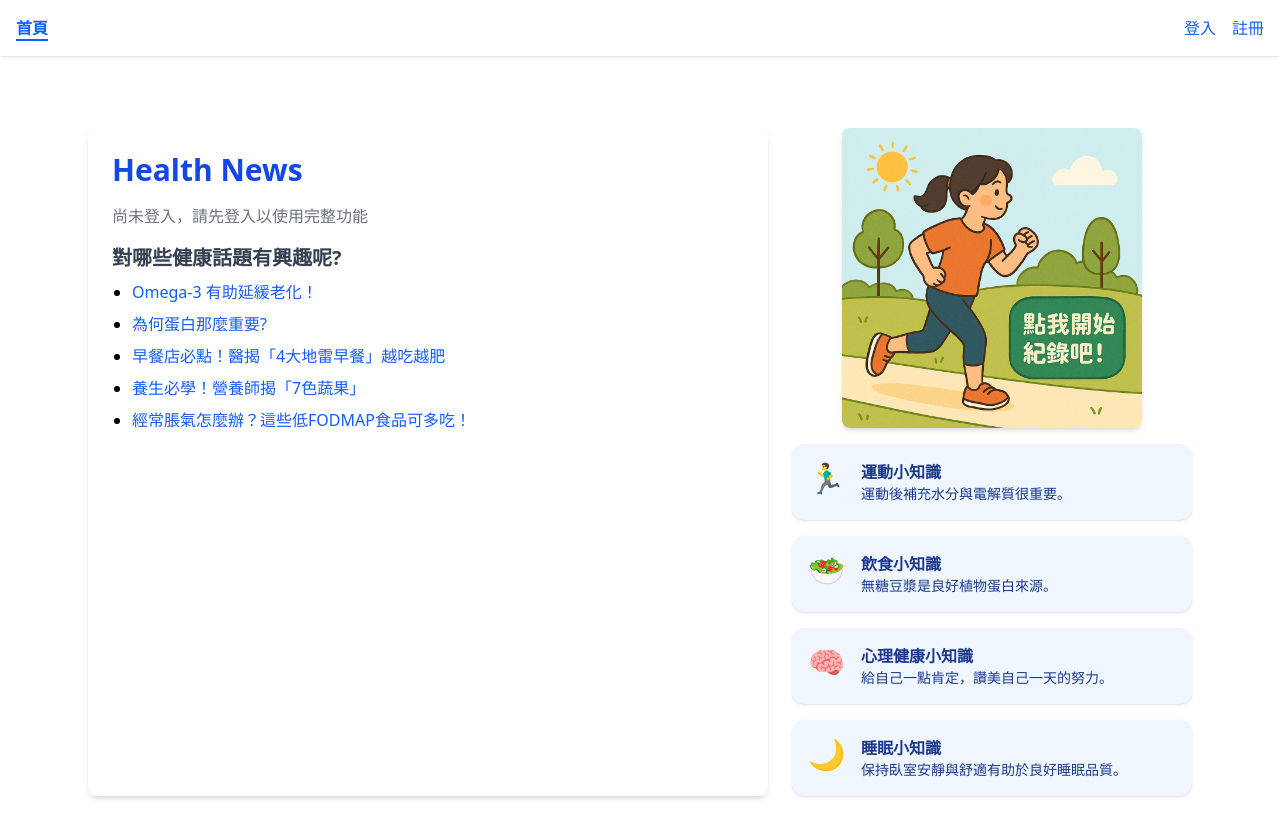
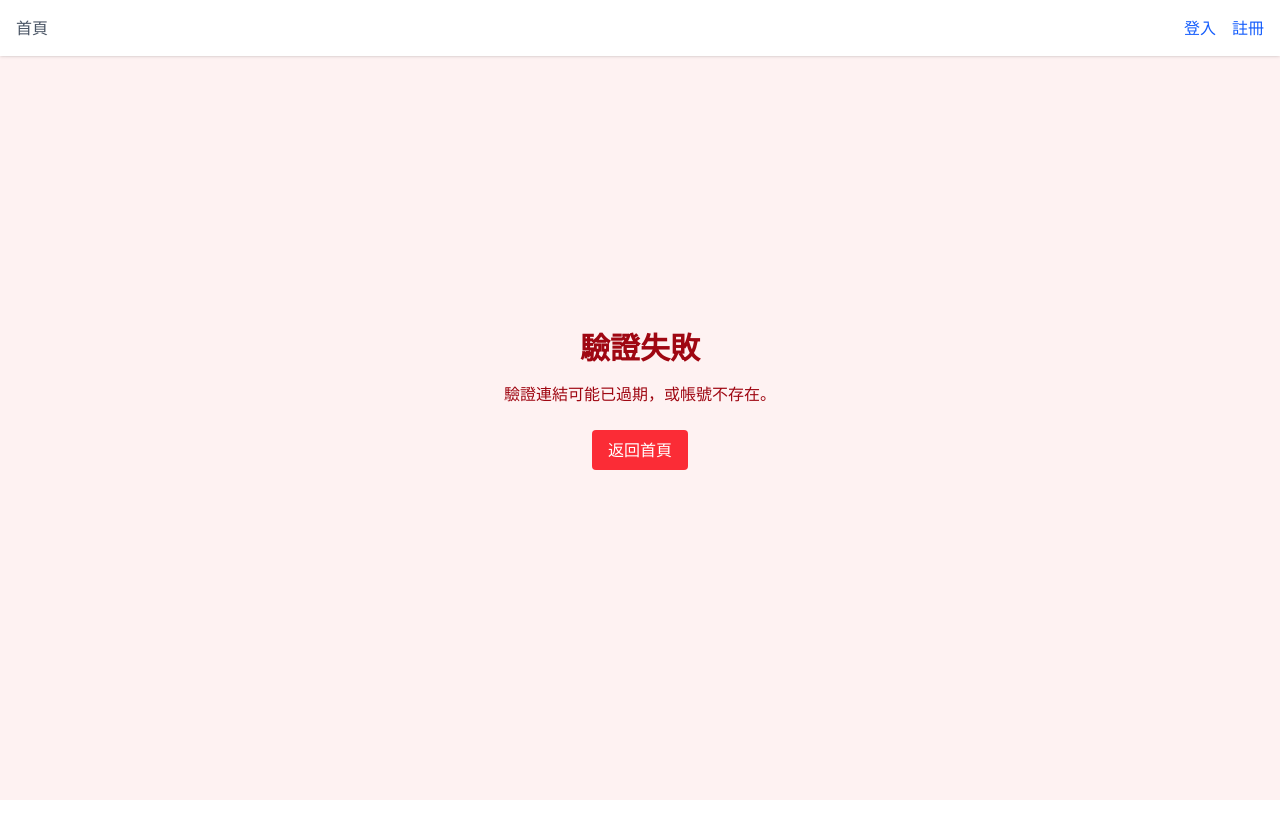
Before and after one commit to kurumi0512/healthy-life-ui, a React (Vite) app: page /verify-fail in a window 1280 px wide. Before the commit this address led to /. Built offline with nearby package versions, Linux system fonts and the light colour scheme; no server answers.

Commit message:
250529 16:02

```diff
--- a/src/App.jsx
+++ b/src/App.jsx
@@ -12,6 +12,7 @@ import SugarLogPage from './pages/SugarLogPage';
 import AdvicePage from './pages/AdvicePage';
 import RegisterPage from './pages/RegisterPage';
 import VerifySuccess from './pages/VerifySuccess';
+import VerifyFail from './pages/VerifyFail';
 import AdminDashboard from './pages/AdminDashboard'; // ✅ 新增管理者後台頁面
 import AdminUsersPage from './pages/AdminUsersPage';
 
@@ -45,6 +46,7 @@ function App() {
         <Route path="/login" element={<LoginPage />} />
         <Route path="/register" element={<RegisterPage />} />
         <Route path="/verify-success" element={<VerifySuccess />} />
+        <Route path="/verify-fail" element={<VerifyFail />} />
 
         {/* 需登入的頁面 */}
         <Route path="/profile" element={<ProtectedRoute><ProfilePage /></ProtectedRoute>} />
--- /dev/null
+++ b/src/pages/VerifyFail.jsx
@@ -0,0 +1,19 @@
+import React from 'react';
+import { Link } from 'react-router-dom';
+
+function VerifyFail() {
+  return (
+    <div className="min-h-screen flex flex-col items-center justify-center bg-red-50 text-red-800">
+      <h1 className="text-3xl font-bold mb-4">驗證失敗</h1>
+      <p className="mb-6">驗證連結可能已過期，或帳號不存在。</p>
+      <Link
+        to="/"
+        className="px-4 py-2 bg-red-500 text-white rounded hover:bg-red-600 transition"
+      >
+        返回首頁
+      </Link>
+    </div>
+  );
+}
+
+export default VerifyFail;
```
